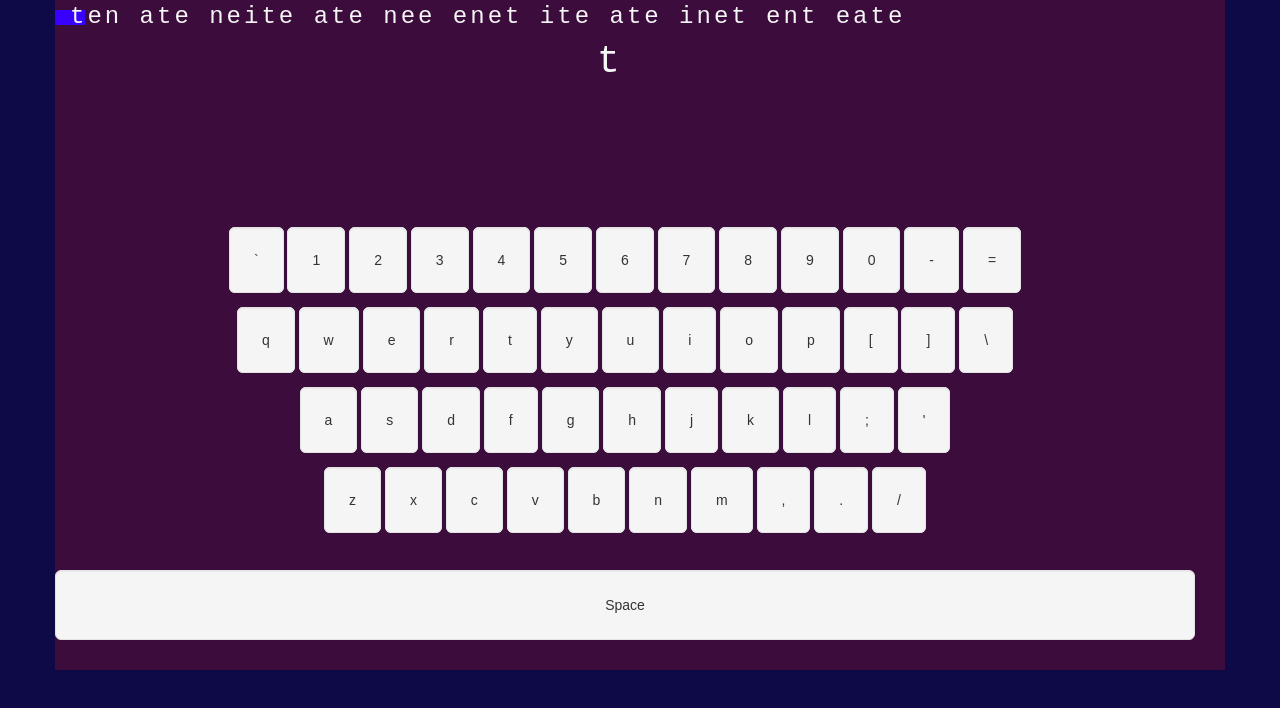
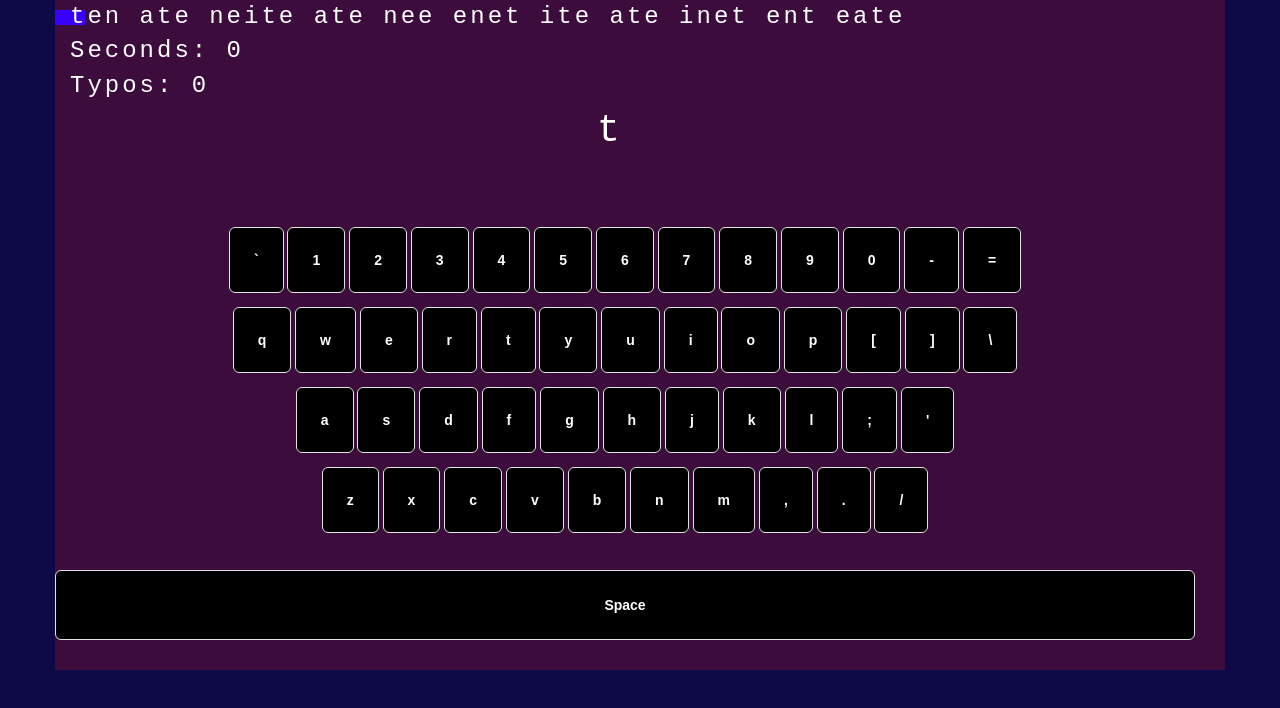
Before and after one commit to wwperry94/Just-My-Type, a plain HTML site: page index.html in a window 1280 px wide. Drawn offline with nearby package versions, Linux system fonts and the light colour scheme.

Commit message:
small updates

```diff
--- a/script.js
+++ b/script.js
@@ -11,14 +11,21 @@ $(document).ready(function () {
     let my_div = $('#sentence');
     let rstBtn = $(`<button id="reset">Restart Game</button>`);
     rstBtn.css("background-color", getRandomColor)
-    rstBtn.css("color", "#F5F5F5")
-    let sentences = ['ten ate neite ate nee enet ite ate inet ent eate','Too ato too nOt enot one totA not anot tOO aNot','oat itain oat tain nate eate tea anne inant nean','itant eate anot eat nato inate eat anot tain eat','nee ene ate ite tent tiet ent ine ene ete ene ate'];
-    $('#target-letter').css("color", "#F5F5F5");
-    $('#sentence').css("color", "#F5F5F5");
+    rstBtn.css("color", "white")
+    let sentences = ['ten ate neite ate nee enet ite ate inet ent eate', 'Too ato too nOt enot one totA not anot tOO aNot', 'oat itain oat tain nate eate tea anne inant nean', 'itant eate anot eat nato inate eat anot tain eat', 'nee ene ate ite tent tiet ent ine ene ete ene ate'];
+    $('#target-letter').css("color", "white");
+    $('#sentence').css("color", "white");
+    $('.timer').append("Seconds: " + seconds);
+    $('.timer').append('<br/>')
+    $('.timer').append("Typos: ", numberOfMistakes)
+    $('.timer').css("color", "white")
 
     // Hide lowerCase Keyboard
 
     uC.hide();
+
+    // Display current Sentence and next expected letter
+
     my_div.append(sentences[sentenceCounter]);
     $('#target-letter').append(sentences[sentenceCounter][letterCounter]);
 
@@ -50,7 +57,9 @@ $(document).ready(function () {
                 // *EXTRA* display timer whilst game is running
                 $('.timer').empty();
                 $('.timer').append("Seconds: " + seconds);
-                $('.timer').css("color", "#F5F5F5")
+                $('.timer').append('<br/>')
+                $('.timer').append("Typos ", numberOfMistakes)
+                $('.timer').css("color", "white")
                 letterCounter++
                 //clears letter display
                 $('#target-letter').empty()
@@ -58,7 +67,7 @@ $(document).ready(function () {
                 $('#target-letter').append(sentences[sentenceCounter][letterCounter]);
                 //moves the highlight over current letter
                 $('#yellow-block').css('left', '+=18px')
-                console.log("e.key", e.key, letterCounter);
+                console.log("keypressed", e.key, letterCounter);
                 //display when correct letter is pressed
                 $('#feedback').append(`<span class="glyphicon glyphicon-ok"></span>`)
             } else {
@@ -78,7 +87,6 @@ $(document).ready(function () {
             $('#target-letter').empty()
             $('#feedback').empty()
             $('#yellow-block').css('left', '5px')
-
             my_div.append(sentences[sentenceCounter]);
         };
     })
@@ -86,13 +94,13 @@ $(document).ready(function () {
     // Unhighlight the key
 
     $(document).keyup(function (e) {
+        // display lower-case when not holding shift
         let key = e.which;
-        let asciiLetter = e.key.charCodeAt(0)
-        $(`#${asciiLetter}`).css("background-color", "#F5F5F5")
         if (key == 16) {
             uC.hide();
             lC.show();
         };
+        $('.key').css("background-color", "black")
         // Game Over Trigger
         let wpm = (52 / (seconds / 60) - 2 * numberOfMistakes)
         // logic for telling when the final letter of final sentence is typed
@@ -107,6 +115,8 @@ $(document).ready(function () {
             $('#prompt-container').append("Type Test Complete!");
             $('#prompt-container').append('<br/>');
             $('#prompt-container').append("Words per Minute ", wpm);
+            $('#prompt-container').append('<br/>');
+            $('#prompt-container').append("You had ", numberOfMistakes, " errors");
             $('#prompt-container').append('<br/>');
             // display our option to reset the 'game'
             $("#prompt-container").append(rstBtn);
--- a/styles.css
+++ b/styles.css
@@ -5,11 +5,18 @@
 
 .body{
   background-color: rgb(14, 10, 71);
-  font-family: fantasy;
+
 }
 
 #target {
   background-color: rgb(60, 12, 61);
+}
+
+.key {
+  background-color: black;
+  color: white;
+  font-family: sans-serif;
+  font-weight: bold;
 }
 
 #prompt-container {
```
